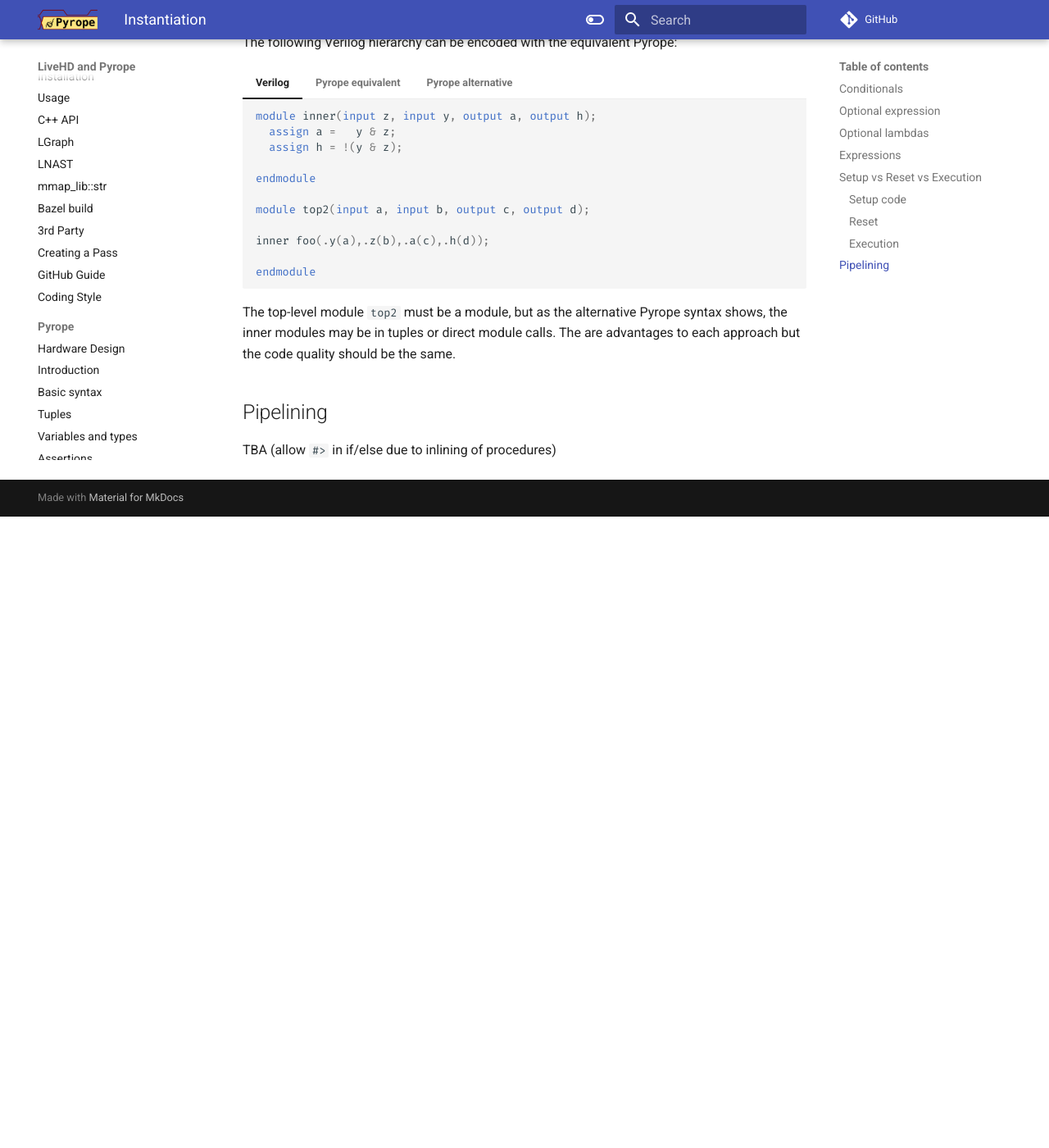
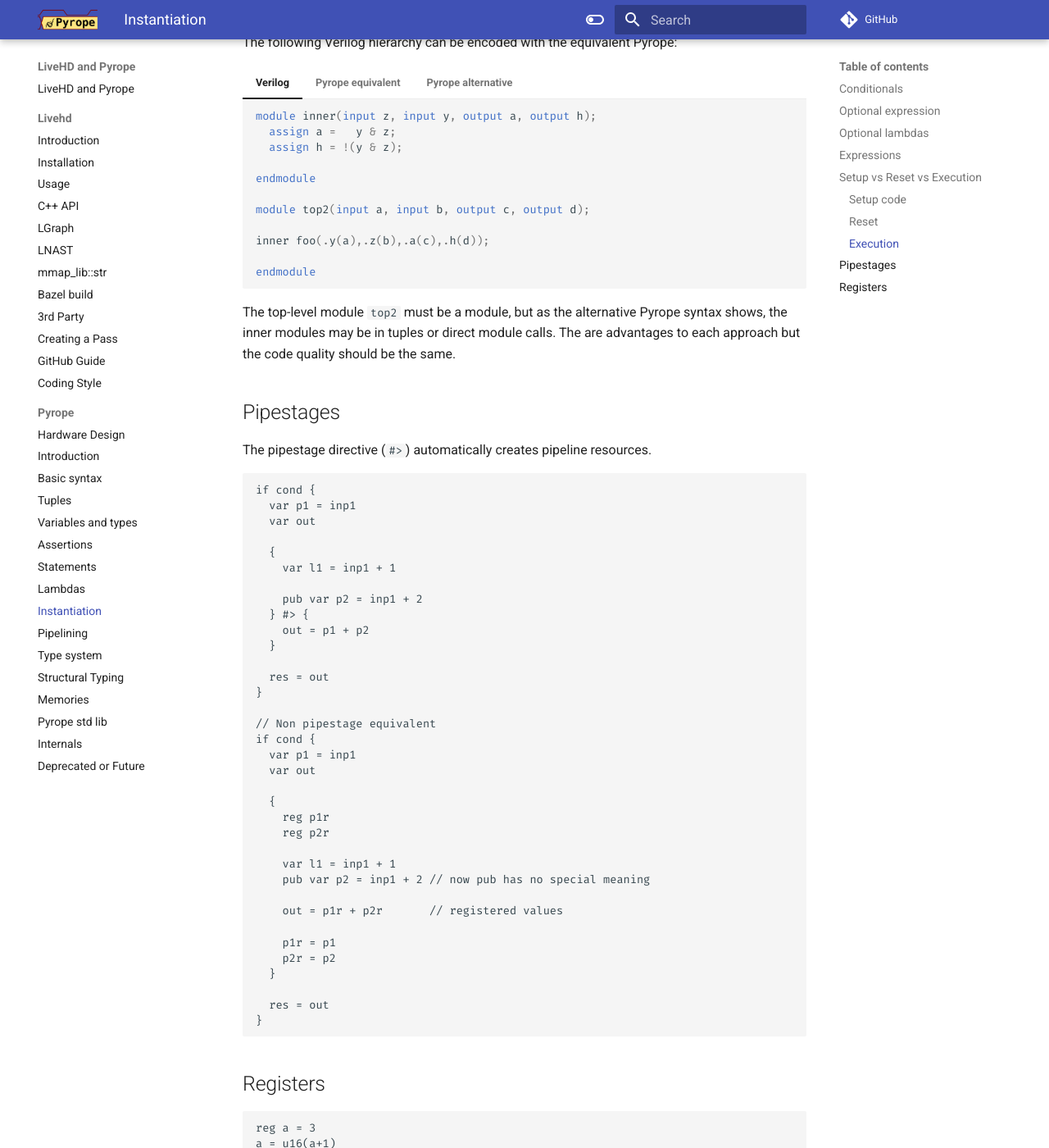
Before and after one commit to masc-ucsc/docs, an MkDocs documentation site: the page built from docs/pyrope/06b-instantiation.md, in a window 1280 px wide and 1400 px high, scrolled down 5118 px. Shown: the whole window at 82% size. Built offline with MkDocs 1.6.1 and Material for MkDocs 9.7.7, drawn with Linux system fonts in a browser that asks for light colours; comment, search, counter and statistics services are not loaded; before the commit the page ends 5748 px from its top, so only the background shows below that; some of the changed text lies outside the part shown.

Commit message:
add register example in instantiation

````diff
--- a/docs/pyrope/06b-instantiation.md
+++ b/docs/pyrope/06b-instantiation.md
@@ -404,7 +404,71 @@
 syntax shows, the inner modules may be in tuples or direct module calls. The
 are advantages to each approach but the code quality should be the same.
 
-## Pipelining
+## Pipestages
 
 
-TBA (allow `#>` in if/else due to inlining of procedures)
+The pipestage directive (`#>`) automatically creates pipeline resources.
+
+
+```
+if cond {
+  var p1 = inp1
+  var out
+
+  {
+    var l1 = inp1 + 1
+
+    pub var p2 = inp1 + 2
+  } #> {
+    out = p1 + p2
+  }
+
+  res = out
+}
+
+// Non pipestage equivalent
+if cond {
+  var p1 = inp1
+  var out
+
+  {
+    reg p1r
+    reg p2r
+
+    var l1 = inp1 + 1
+    pub var p2 = inp1 + 2 // now pub has no special meaning
+
+    out = p1r + p2r       // registered values
+
+    p1r = p1
+    p2r = p2
+  }
+
+  res = out
+}
+```
+
+## Registers
+
+
+```
+reg a = 3
+a = u16(a+1)
+
+reg b = 4
+if cond {
+  reg c
+  c = b + 1
+  b = 5
+}
+
+// RTL equivalent
+a_qpin = __flop(reset=reset, clk=clk, reset_value=3, din=a.__last_value)
+a      = __sum(A=(a_qpin, 1))
+
+b_qpin = __flop(reset=reset, clk=clk, reset_value=4, din=b.__last_value)
+b      = __mux(cond, b_qpin, 5)
+
+c_cond_qpin = __flop(reset=reset, clk=clk, din=c_cond.__last_value)
+c_cond      = __sum(A=(b, 1))
+```
````
